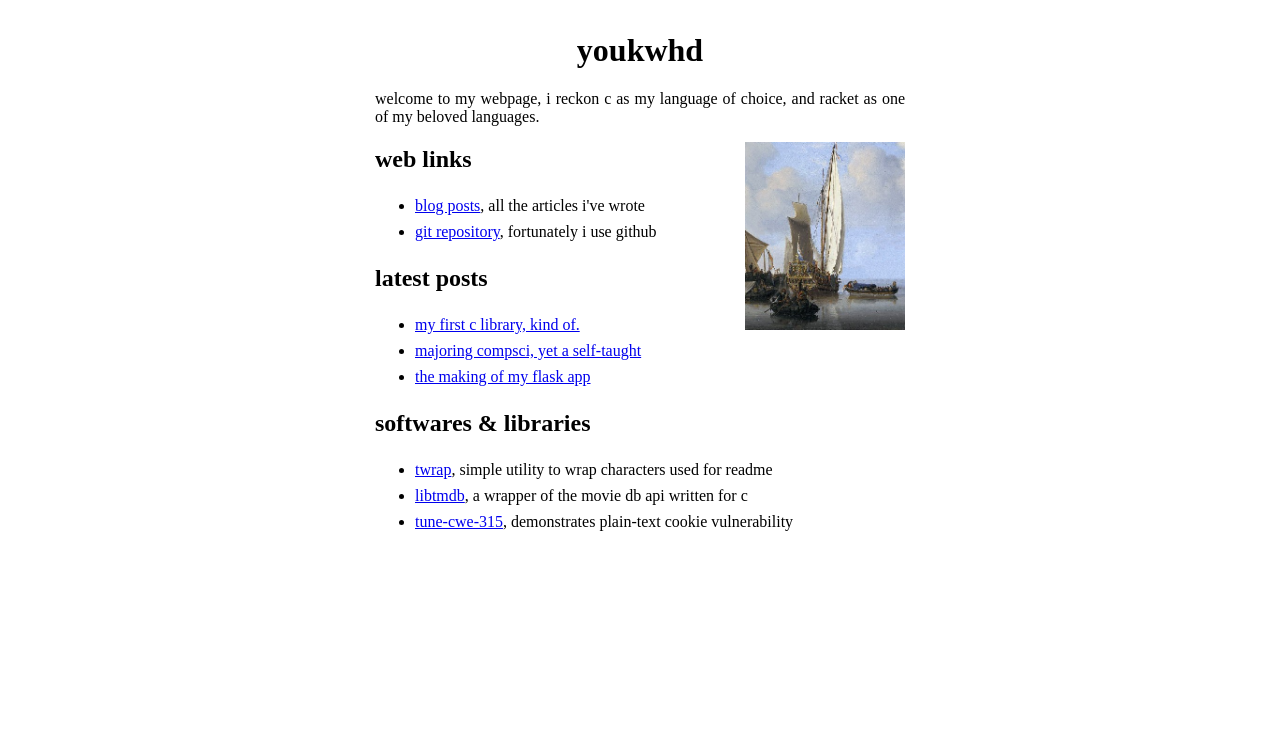
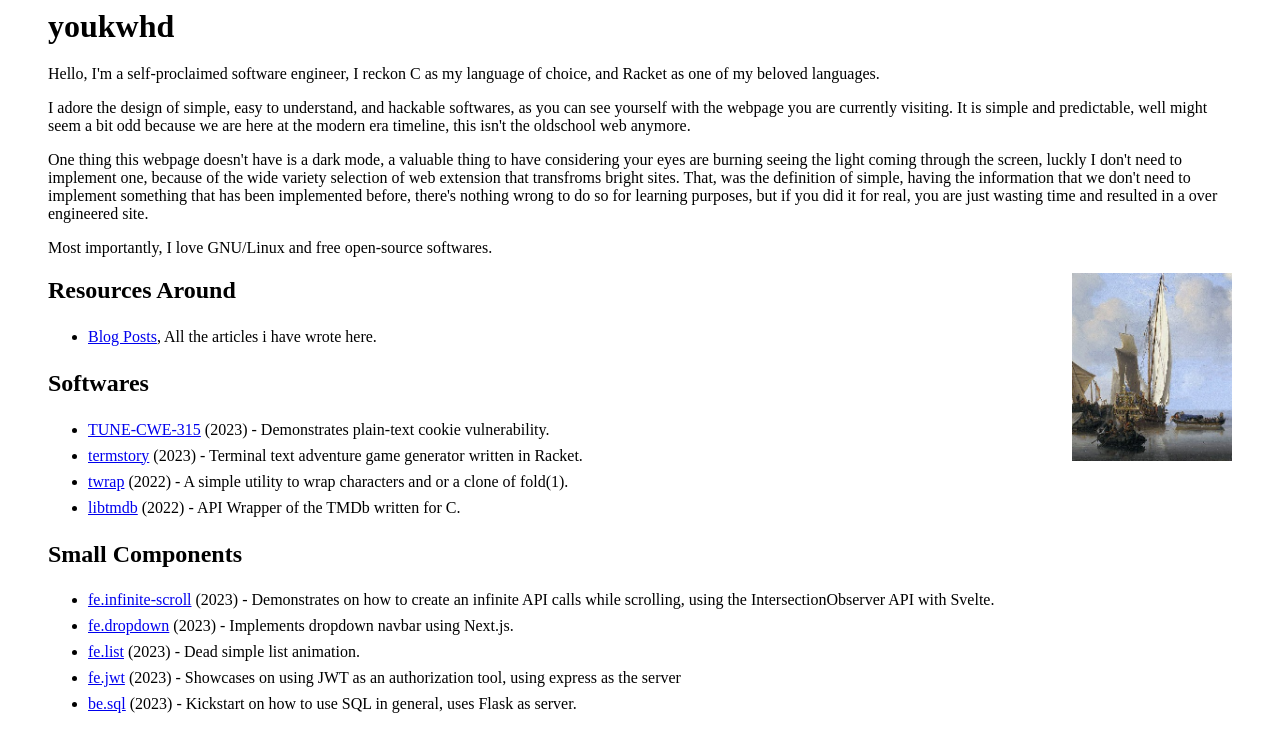
Before and after one commit to youkwhd/youkwhd.com, a Next.js app: page / in a window 1280 px wide. Shown: the top 752 px of the page. Built offline with nearby package versions, Linux system fonts and the light colour scheme.

Commit message:
chore: restyle again, for the 1000th time

```diff
--- a/src/pages/_app.tsx
+++ b/src/pages/_app.tsx
@@ -3,6 +3,8 @@ import { DefaultSeo } from "next-seo"
 import { MainLayout } from "../components/Layout"
 
 import "@/src/styles/main.scss"
+import "@/src/styles/general.scss"
+
 import "@/src/styles/font-types/jetbrains-mono.css"
 import "@/src/styles/prism-themes/prism-custom.css"
 
--- a/src/pages/index.tsx
+++ b/src/pages/index.tsx
@@ -17,43 +17,57 @@ export default ({ posts, banners }: Props): JSX.Element => {
                 title="homepage"
                 description="a personal blog maintained by youkwhd, contents are mostly about GNU/Linux or programming."
             />
-            <h1 className="title">youkwhd</h1>
+            <h1>youkwhd</h1>
             <p>
-                welcome to my webpage, i reckon c as my language of choice, and racket as one of my beloved languages.
+                Hello, I'm a self-proclaimed software engineer, I reckon C as my language of choice, and Racket as one of my beloved languages.
+            </p>
+            <p>
+                I adore the design of simple, easy to understand, and hackable softwares, as you can see yourself with the webpage you are currently visiting. It is simple and predictable, well might seem a bit odd because we are here at the modern era timeline, this isn't the oldschool web anymore.
+            </p>
+            <p>
+                One thing this webpage doesn't have is a dark mode, a valuable thing to have considering your eyes are burning seeing the light coming through the screen, luckly I don't need to implement one, because of the wide variety selection of web extension that transfroms bright sites. That, was the definition of simple, having the information that we don't need to implement something that has been implemented before, there's nothing wrong to do so for learning purposes, but if you did it for real, you are just wasting time and resulted in a over engineered site.
+            </p>
+            <p>
+                Most importantly, I love GNU/Linux and free open-source softwares.
             </p>
             <aside>
                 <img className="blobfish-img" src="/images/ship2.jpg" alt="blobfish" />
             </aside>
-            <h2>web links</h2>
+            <h2>Resources Around</h2>
             <ul>
-                <li><Link href="/posts">blog posts</Link>, all the articles i've wrote</li>
-                <li><Link href="https://github.com/youkwhd" target="_blank">git repository</Link>, fortunately i use github</li>
+                <li><Link href="/posts">Blog Posts</Link>, All the articles i have wrote here.</li>
             </ul>
-            <h2>latest posts</h2>
-            <ul>
-                {posts.slice(0, 3).map((post: Post) => {
-                    return (
-                        <li key={post.slug}>
-                            <Link as={`/posts/${post.slug}`} href="/posts/[slug]">
-                                {post.title}
-                            </Link>
-                        </li>
-                    )
-                })}
-            </ul>
-            <h2>softwares & libraries</h2>
+            <h2>Softwares</h2>
             <ul>
                 <li>
-                    <Link href={"https://github.com/youkwhd/twrap"} target="_blank">twrap</Link>
-                    , simple utility to wrap characters used for readme
+                    <Link href={"https://github.com/youkwhd/TUNE-CWE-315"} target="_blank">TUNE-CWE-315</Link> (2023) - Demonstrates plain-text cookie vulnerability.
                 </li>
                 <li>
-                    <Link href={"https://github.com/youkwhd/libtmdb"} target="_blank">libtmdb</Link>
-                    , a wrapper of the movie db api written for c
+                    <Link href={"https://github.com/youkwhd/termstory"} target="_blank">termstory</Link> (2023) - Terminal text adventure game generator written in Racket.
                 </li>
                 <li>
-                    <Link href={"https://github.com/youkwhd/TUNE-CWE-315"} target="_blank">tune-cwe-315</Link>
-                    , demonstrates plain-text cookie vulnerability
+                    <Link href={"https://github.com/youkwhd/twrap"} target="_blank">twrap</Link> (2022) - A simple utility to wrap characters and or a clone of fold(1).
+                </li>
+                <li>
+                    <Link href={"https://github.com/youkwhd/libtmdb"} target="_blank">libtmdb</Link> (2022) - API Wrapper of the TMDb written for C.
+                </li>
+            </ul>
+            <h2>Small Components</h2>
+            <ul>
+                <li>
+                    <Link href={"https://github.com/youkwhd/fe.infinite-scroll"} target="_blank">fe.infinite-scroll</Link> (2023) - Demonstrates on how to create an infinite API calls while scrolling, using the IntersectionObserver API with Svelte.
+                </li>
+                <li>
+                    <Link href={"https://github.com/youkwhd/fe.dropdown"} target="_blank">fe.dropdown</Link> (2023) - Implements dropdown navbar using Next.js.
+                </li>
+                <li>
+                    <Link href={"https://github.com/youkwhd/fe.list"} target="_blank">fe.list</Link> (2023) - Dead simple list animation.
+                </li>
+                <li>
+                    <Link href={"https://github.com/youkwhd/fs.jwt"} target="_blank">fe.jwt</Link> (2023) - Showcases on using JWT as an authorization tool, using express as the server
+                </li>
+                <li>
+                    <Link href={"https://github.com/youkwhd/be.sql"} target="_blank">be.sql</Link> (2023) - Kickstart on how to use SQL in general, uses Flask as server.
                 </li>
             </ul>
         </>
--- /dev/null
+++ b/src/styles/general.scss
@@ -0,0 +1,25 @@
+h1 {
+    margin: 0 0 20px 0;
+}
+
+aside {
+    float: right;
+    padding-left: 10px;
+}
+
+pre {
+    overflow: auto;
+}
+
+li {
+    padding: .25em 0;
+
+    > p {
+        margin: 0;
+    }
+}
+
+/* for unconsistent p tag */
+ul > li > ul {
+    padding-top: .25em;
+}
--- a/src/styles/main.scss
+++ b/src/styles/main.scss
@@ -1,18 +1,13 @@
-.title {
-    text-align: center;
-}
-
 .sidelink {
     font-size: 10px;
 }
 
-.blobfish-img{
+.blobfish-img {
     width: 160px;
 }
 
 #__next {
-    max-width: 530px;
-    margin: 2em auto;
+    margin: auto 2.5em;
 }
 
 .banner-wrapper {
@@ -25,32 +20,6 @@
             margin: 4px 8px 4px 0;
         }
     }
-}
-
-aside {
-    float: right;
-    padding-left: 10px;
-}
-
-pre {
-    overflow: auto;
-}
-
-p {
-    text-align: justify;
-}
-
-li {
-    padding: .25em 0;
-
-    > p {
-        margin: 0;
-    }
-}
-
-/* for unconsistent p tag */
-ul > li > ul {
-    padding-top: .25em;
 }
 
 .sidenote > p {
```
